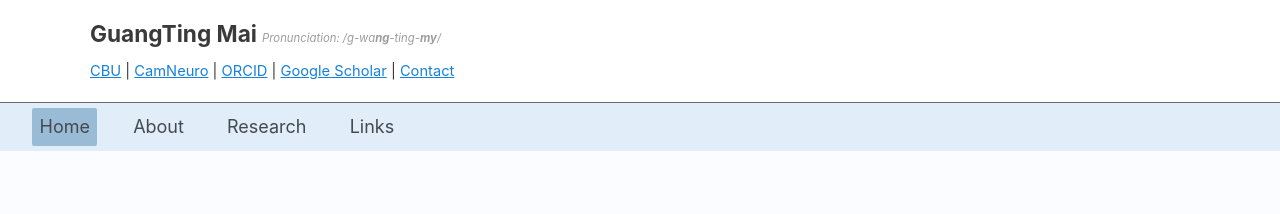
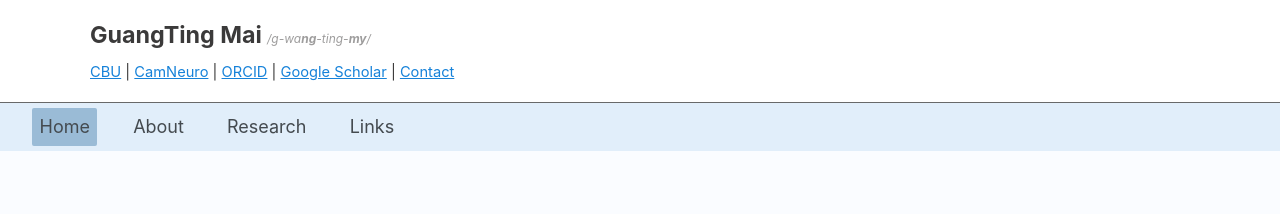
Before and after one commit to guangtingmai/guangtingmai.github.io, a Jekyll site: the page built from _pages/readme.html, in a window 1280 px wide. Shown: the top 214 px of the page. Built offline with Jekyll 4.4.1, drawn with Linux system fonts in a browser that asks for light colours.

Commit message:
Update _config.yml

```diff
--- a/_config.yml
+++ b/_config.yml
@@ -23,7 +23,7 @@
 author:
   # Biographic information
   avatar           : "profile.jpg"
-  name             : '<span style="font-size:17pt;line-height:1.1"><strong>GuangTing Mai</strong></span> <span style="font-size:8.5pt;color:#9e9d9d;line-height:1.1"><i>Pronunciation: /g-wa<strong>ng</strong>-ting-<strong>my</strong>/</i></span>'
+  name             : '<span style="font-size:17.5pt;line-height:1.1"><strong>GuangTing Mai</strong></span> <span style="font-size:9pt;color:#9e9d9d;line-height:1.1"><i>/g-wa<strong>ng</strong>-ting-<strong>my</strong>/</i></span>'
   pronouns         : # example: "she/her"
   bio              : '<span style="font-size:11pt;line-height:1.1"><a href="https://www.mrc-cbu.cam.ac.uk/people/guangting.mai/">CBU</a> | <a href="https://neuroscience.cam.ac.uk/member/gm832/">CamNeuro</a> | <a href="https://orcid.org/0000-0002-5618-7420">ORCID</a> | <a href="https://scholar.google.com/citations?user=bCQ03mIAAAAJ&hl=en">Google Scholar</a> | <a href="https://guangtingmai.github.io/contact/">Contact</a></span>'
   location         : # "UK"
```
